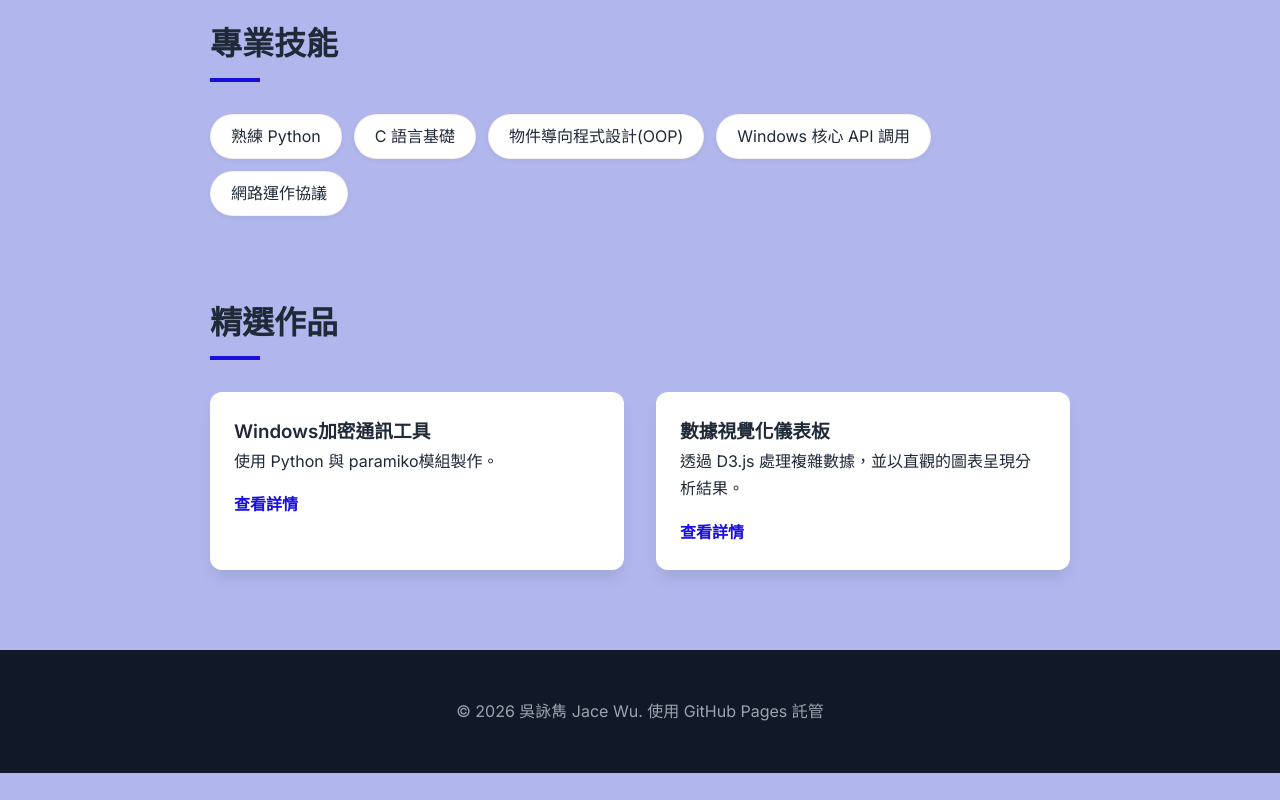
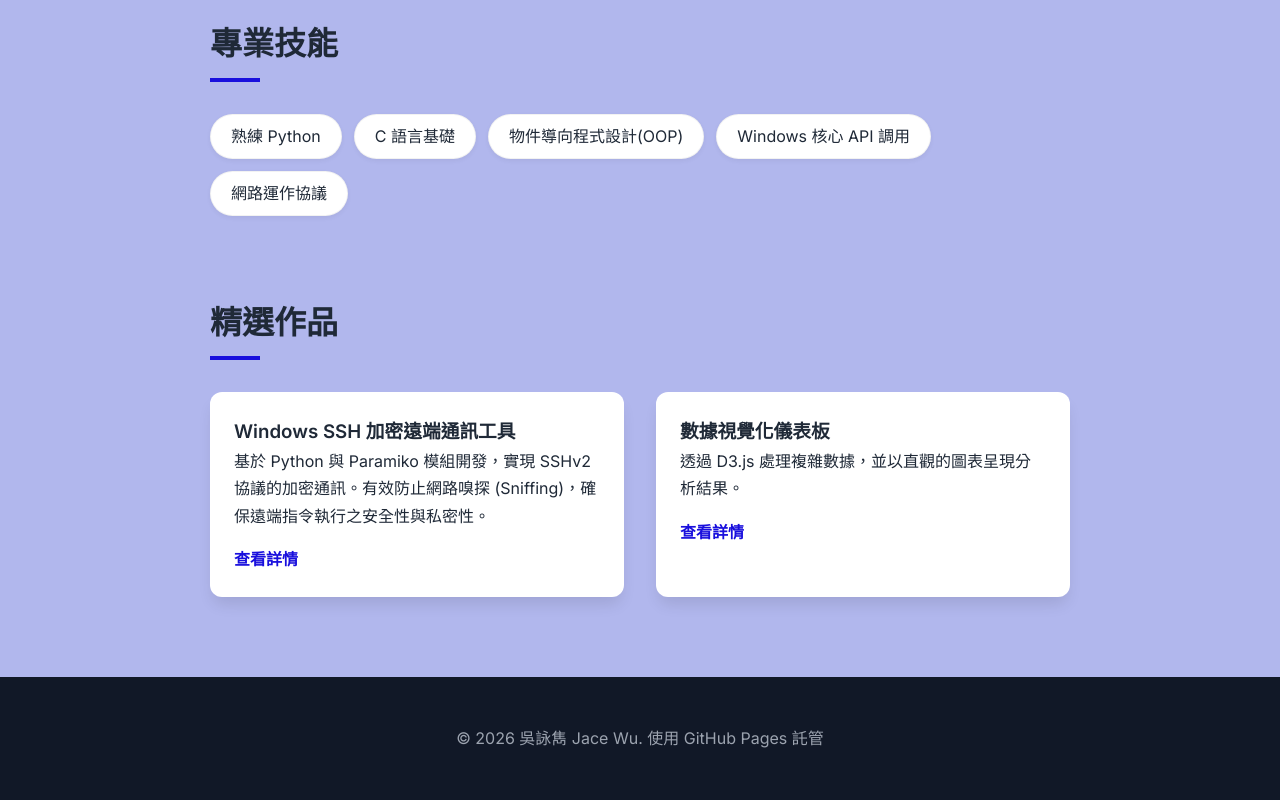
Before and after one commit to weston-cybersecurity/Personal-Resume, a plain HTML site: page index.html in a window 1280 px wide. Shown: the part 1207-2007 px from the top of the page. Before the commit the page ends 1980 px from the top, so only its background shows below. Drawn offline with Linux system fonts and the light colour scheme.

Commit message:
Update index.html

```diff
--- a/index.html
+++ b/index.html
@@ -87,9 +87,12 @@
                 <!-- 專案 1 -->
                 <div class="project-card">
                     <div class="project-info">
-                        <h3>Windows加密通訊工具</h3>
-                        <p>使用 Python 與 paramiko模組製作。</p>
-                        <a href="https://github.com/weston-cybersecurity/Windows-SSH-Bind-Shell" class="btn-sm">查看詳情</a>
+                        <h3>Windows SSH 加密遠端通訊工具</h3>
+                        <p>基於 Python 與 Paramiko 模組開發，實現 SSHv2 協議的加密通訊。有效防止網路嗅探 (Sniffing)，確保遠端指令執行之安全性與私密性。</p>
+                        <a href="https://github.com/weston-cybersecurity/Windows-SSH-Bind-Shell"
+                       class="btn-sm"
+                        target="_blank"
+                        rel="noopener noreferrer">查看詳情</a>
                     </div>
                 </div>
                 <!-- 專案 2 -->
```
